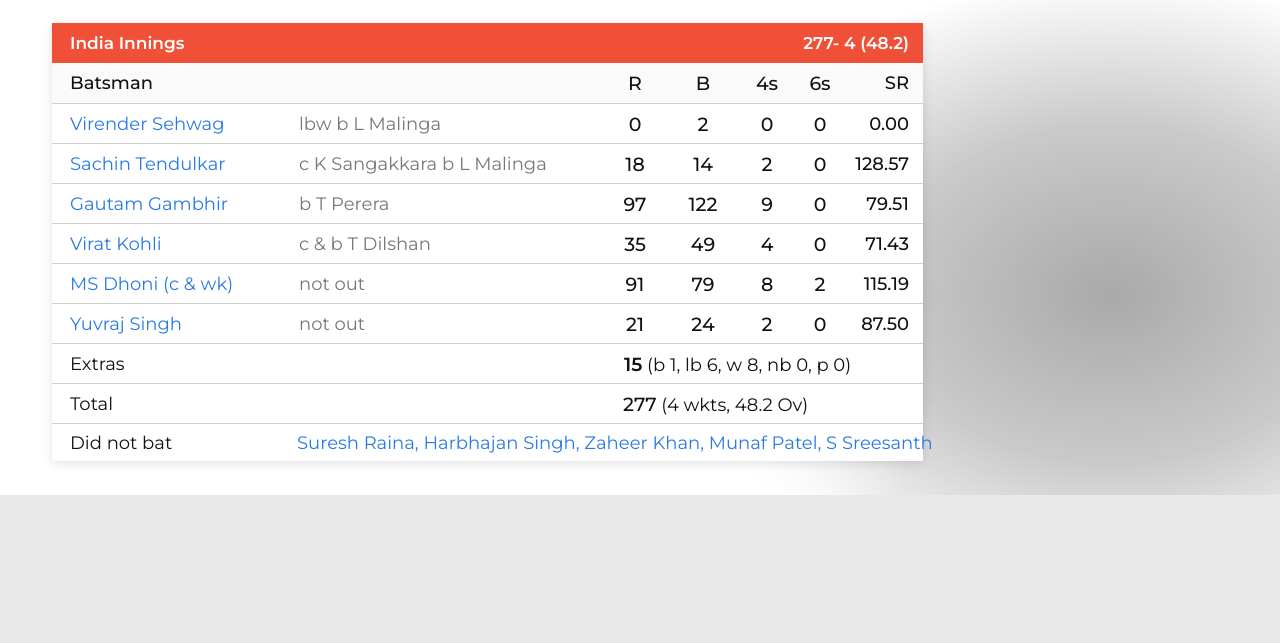
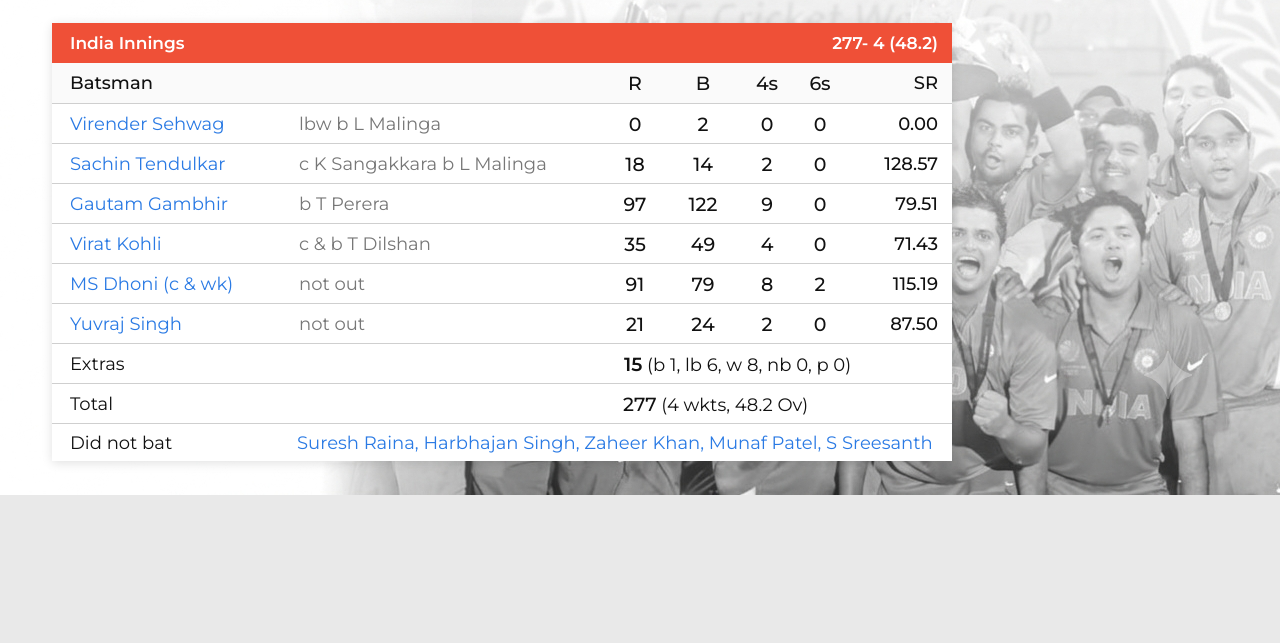
Before and after one commit to harvi813/Assignments, a plain HTML site: page CSS/Cricket App/index.html in a window 1280 px wide. Shown: the part 157-800 px from the top of the page. Drawn offline with Linux system fonts and the light colour scheme.

Commit message:
Modified Cricket App

```diff
--- a/CSS/Cricket App/index.html
+++ b/CSS/Cricket App/index.html
@@ -1,67 +1,248 @@
-<!DOCTYPE html>
+<!doctype html>
 <html lang="en">
   <head>
-<meta charset="UTF-8">
-<meta name="viewport" content="width=device-width, initial-scale=1, viewport-fit=cover">
+    <meta charset="UTF-8" />
+    <meta
+      name="viewport"
+      content="width=device-width, initial-scale=1, viewport-fit=cover"
+    />
     <title>ICC World Cup 2011 – India vs SriLanka Scorecard</title>
-<link href="https://fonts.googleapis.com/css2?family=Montserrat:wght@400;500;600;800;900&display=swap" rel="stylesheet">
+    <link
+      href="https://fonts.googleapis.com/css2?family=Montserrat:wght@400;500;600;800;900&display=swap"
+      rel="stylesheet"
+    />
     <style>
-  :root { box-sizing: border-box; --bg:#fff; --ink:#111; --sub:#666; --muted:#777; --link:#2a7ae4; --line:#cfcfcf; --head:#fafafa; --red:#ef5037; }
-  * { box-sizing: border-box; margin: 0; padding: 0; }
-  body { background: #e9e9e9; font-family: "Montserrat", Arial, sans-serif; color: var(--ink); overflow-x: auto; }
-  .page { position: relative; width: 1288px; height: 652px; margin: 0 auto; background: var(--bg); overflow: hidden; }
-  .photo { position: absolute; left: 700px; top: 150px; width: 588px; height: 502px;
-    background: radial-gradient(ellipse at 70% 60%, #8d8d8d 0%, #b9b9b9 40%, rgba(255,255,255,0) 75%); opacity: .75;
-    -webkit-mask-image: linear-gradient(to right, transparent, #000 35%); mask-image: linear-gradient(to right, transparent, #000 35%); }
-  .logo { position: absolute; right: 70px; top: 12px; font-weight: 900; font-size: 40px; letter-spacing: -1px; line-height: 1; }
-  .logo i { display: inline-block; width: 26px; height: 26px; border-radius: 50%; background: #ef5037; margin-left: 2px; vertical-align: -2px; }
-  h1 { position: absolute; left: 52px; top: 68px; font-size: 46px; font-weight: 800; line-height: 1.2; text-shadow: 0 3px 5px rgba(0,0,0,.25); white-space: nowrap; }
-  .sub { position: absolute; left: 52px; top: 123px; font-size: 22px; font-weight: 600; color: var(--sub); }
-  .card { position: absolute; left: 52px; top: 180px; width: 871px; background: #fff; box-shadow: 0 2px 10px rgba(0,0,0,.12); }
-  .row { position: relative; height: 40px; border-bottom: 1px solid var(--line); font-size: 18px; }
-  .row:last-child { border-bottom: 0; height: 37px; }
-  .row > span { position: absolute; top: 50%; transform: translateY(-50%); white-space: nowrap; }
-  .top { background: var(--red); color: #fff; font-weight: 600; font-size: 17px; height: 40px; border: 0; }
-  .top .l { left: 18px; } .top .r { right: 14px; }
-  .hd { background: var(--head); height: 41px; font-weight: 500; font-size: 18px; }
-  .name { left: 18px; color: var(--link); }
-  .out { left: 247px; color: var(--muted); }
-  .n { font-weight: 500; font-size: 19px; transform: translate(-50%, -50%) !important; }
-  .R { left: 583px; } .B { left: 651px; } .F { left: 715px; } .S { left: 768px; }
-  .sr { right: 14px; font-weight: 500; font-size: 18px; }
-  .lbl { left: 18px; }
-  .val { left: 572px; } .dnb { left: 245px; color: var(--link); }
-  .val b { font-weight: 600; font-size: 19px; }
+      :root {
+        box-sizing: border-box;
+        --bg: #fff;
+        --ink: #111;
+        --sub: #666;
+        --muted: #777;
+        --link: #2a7ae4;
+        --line: #cfcfcf;
+        --head: #fafafa;
+        --red: #ef5037;
+      }
+      * {
+        box-sizing: border-box;
+        margin: 0;
+        padding: 0;
+      }
+      body {
+        background: #e9e9e9;
+        font-family: "Montserrat", Arial, sans-serif;
+        color: var(--ink);
+        overflow-x: auto;
+      }
+      .page {
+        position: relative;
+        width: 1288px;
+        height: 652px;
+        margin: 0 auto;
+        background-image:url(Gemini_Generated_Image_lnj278lnj278lnj2.png);
+        overflow: hidden;
+      }
+      .logo {
+        position: absolute;
+        right: 70px;
+        top: 12px;
+        font-weight: 900;
+        font-size: 40px;
+        letter-spacing: -1px;
+        line-height: 1;
+      }
+      .logo i {
+        display: inline-block;
+        width: 26px;
+        height: 26px;
+        border-radius: 50%;
+        background: #ef5037;
+        margin-left: 2px;
+        vertical-align: -2px;
+      }
+      h1 {
+        position: absolute;
+        left: 52px;
+        top: 68px;
+        font-size: 46px;
+        font-weight: 800;
+        line-height: 1.2;
+        text-shadow: 0 3px 5px rgba(0, 0, 0, 0.25);
+        white-space: nowrap;
+      }
+      .sub {
+        position: absolute;
+        left: 52px;
+        top: 123px;
+        font-size: 22px;
+        font-weight: 600;
+        color: var(--sub);
+      }
+      .card {
+        position: absolute;
+        left: 52px;
+        top: 180px;
+        width: 871px;
+        width:900px;
+        background: #fff;
+        box-shadow: 0 2px 10px rgba(0, 0, 0, 0.12);
+      }
+      .row {
+        position: relative;
+        height: 40px;
+        border-bottom: 1px solid var(--line);
+        font-size: 18px;
+      }
+      .row:last-child {
+        border-bottom: 0;
+        height: 37px;
+      }
+      .row > span {
+        position: absolute;
+        top: 50%;
+        transform: translateY(-50%);
+        white-space: nowrap;
+      }
+      .top {
+        background: var(--red);
+        color: #fff;
+        font-weight: 600;
+        font-size: 17px;
+        height: 40px;
+        border: 0;
+      }
+      .top .l {
+        left: 18px;
+      }
+      .top .r {
+        right: 14px;
+      }
+      .hd {
+        background: var(--head);
+        height: 41px;
+        font-weight: 500;
+        font-size: 18px;
+      }
+      .name {
+        left: 18px;
+        color: var(--link);
+      }
+      .out {
+        left: 247px;
+        color: var(--muted);
+      }
+      .n {
+        font-weight: 500;
+        font-size: 19px;
+        transform: translate(-50%, -50%) !important;
+      }
+      .R {
+        left: 583px;
+      }
+      .B {
+        left: 651px;
+      }
+      .F {
+        left: 715px;
+      }
+      .S {
+        left: 768px;
+      }
+      .sr {
+        right: 14px;
+        font-weight: 500;
+        font-size: 18px;
+      }
+      .lbl {
+        left: 18px;
+      }
+      .val {
+        left: 572px;
+      }
+      .dnb {
+        left: 245px;
+        color: var(--link);
+      }
+      .val b {
+        font-weight: 600;
+        font-size: 19px;
+      }
     </style>
   </head>
   <body>
     <div class="page">
       <div class="photo"></div>
-  <div class="logo">CricPr<i></i></div>
+      <div class="logo"><img src="logo.jpg"></div>
       <h1>ICC WORLD CUP 2011</h1>
       <div class="sub">India Vs SriLanka ScoreCard</div>
 
       <div class="card">
-    <div class="row top"><span class="l">India Innings</span><span class="r">277- 4 (48.2)</span></div>
-    <div class="row hd"><span class="lbl">Batsman</span>
-      <span class="n R">R</span><span class="n B">B</span><span class="n F">4s</span><span class="n S">6s</span><span class="sr">SR</span></div>
+        <div class="row top">
+          <span class="l">India Innings</span
+          ><span class="r">277- 4 (48.2)</span>
+        </div>
+        <div class="row hd">
+          <span class="lbl">Batsman</span> <span class="n R">R</span
+          ><span class="n B">B</span><span class="n F">4s</span
+          ><span class="n S">6s</span><span class="sr">SR</span>
+        </div>
 
-    <div class="row"><span class="name">Virender Sehwag</span><span class="out">lbw b L Malinga</span>
-      <span class="n R">0</span><span class="n B">2</span><span class="n F">0</span><span class="n S">0</span><span class="sr">0.00</span></div>
-    <div class="row"><span class="name">Sachin Tendulkar</span><span class="out">c K Sangakkara b L Malinga</span>
-      <span class="n R">18</span><span class="n B">14</span><span class="n F">2</span><span class="n S">0</span><span class="sr">128.57</span></div>
-    <div class="row"><span class="name">Gautam Gambhir</span><span class="out">b T Perera</span>
-      <span class="n R">97</span><span class="n B">122</span><span class="n F">9</span><span class="n S">0</span><span class="sr">79.51</span></div>
-    <div class="row"><span class="name">Virat Kohli</span><span class="out">c &amp; b T Dilshan</span>
-      <span class="n R">35</span><span class="n B">49</span><span class="n F">4</span><span class="n S">0</span><span class="sr">71.43</span></div>
-    <div class="row"><span class="name">MS Dhoni (c &amp; wk)</span><span class="out">not out</span>
-      <span class="n R">91</span><span class="n B">79</span><span class="n F">8</span><span class="n S">2</span><span class="sr">115.19</span></div>
-    <div class="row"><span class="name">Yuvraj Singh</span><span class="out">not out</span>
-      <span class="n R">21</span><span class="n B">24</span><span class="n F">2</span><span class="n S">0</span><span class="sr">87.50</span></div>
+        <div class="row">
+          <span class="name">Virender Sehwag</span
+          ><span class="out">lbw b L Malinga</span> <span class="n R">0</span
+          ><span class="n B">2</span><span class="n F">0</span
+          ><span class="n S">0</span><span class="sr">0.00</span>
+        </div>
+        <div class="row">
+          <span class="name">Sachin Tendulkar</span
+          ><span class="out">c K Sangakkara b L Malinga</span>
+          <span class="n R">18</span><span class="n B">14</span
+          ><span class="n F">2</span><span class="n S">0</span
+          ><span class="sr">128.57</span>
+        </div>
+        <div class="row">
+          <span class="name">Gautam Gambhir</span
+          ><span class="out">b T Perera</span> <span class="n R">97</span
+          ><span class="n B">122</span><span class="n F">9</span
+          ><span class="n S">0</span><span class="sr">79.51</span>
+        </div>
+        <div class="row">
+          <span class="name">Virat Kohli</span
+          ><span class="out">c &amp; b T Dilshan</span>
+          <span class="n R">35</span><span class="n B">49</span
+          ><span class="n F">4</span><span class="n S">0</span
+          ><span class="sr">71.43</span>
+        </div>
+        <div class="row">
+          <span class="name">MS Dhoni (c &amp; wk)</span
+          ><span class="out">not out</span> <span class="n R">91</span
+          ><span class="n B">79</span><span class="n F">8</span
+          ><span class="n S">2</span><span class="sr">115.19</span>
+        </div>
+        <div class="row">
+          <span class="name">Yuvraj Singh</span><span class="out">not out</span>
+          <span class="n R">21</span><span class="n B">24</span
+          ><span class="n F">2</span><span class="n S">0</span
+          ><span class="sr">87.50</span>
+        </div>
 
-    <div class="row"><span class="lbl">Extras</span><span class="val"><b>15</b> (b 1, lb 6, w 8, nb 0, p 0)</span></div>
-    <div class="row"><span class="lbl">Total</span><span class="val" style="left:571px"><b style="font-weight:500">277</b> (4 wkts, 48.2 Ov)</span></div>
-    <div class="row"><span class="lbl">Did not bat</span><span class="dnb">Suresh Raina, Harbhajan Singh, Zaheer Khan, Munaf Patel, S Sreesanth</span></div>
+        <div class="row">
+          <span class="lbl">Extras</span
+          ><span class="val"><b>15</b> (b 1, lb 6, w 8, nb 0, p 0)</span>
+        </div>
+        <div class="row">
+          <span class="lbl">Total</span
+          ><span class="val" style="left: 571px"
+            ><b style="font-weight: 500">277</b> (4 wkts, 48.2 Ov)</span
+          >
+        </div>
+        <div class="row">
+          <span class="lbl">Did not bat</span
+          ><span class="dnb"
+            >Suresh Raina, Harbhajan Singh, Zaheer Khan, Munaf Patel, S
+            Sreesanth</span
+          >
+        </div>
       </div>
     </div>
   </body>
```
Also changed, not shown: CSS/Cricket App/Gemini_Generated_Image_lnj278lnj278lnj2.png (added), CSS/Cricket App/backgroud.png (added), CSS/Cricket App/logo.jpg (added). Lines whose indentation alone changed are shown as unchanged.
